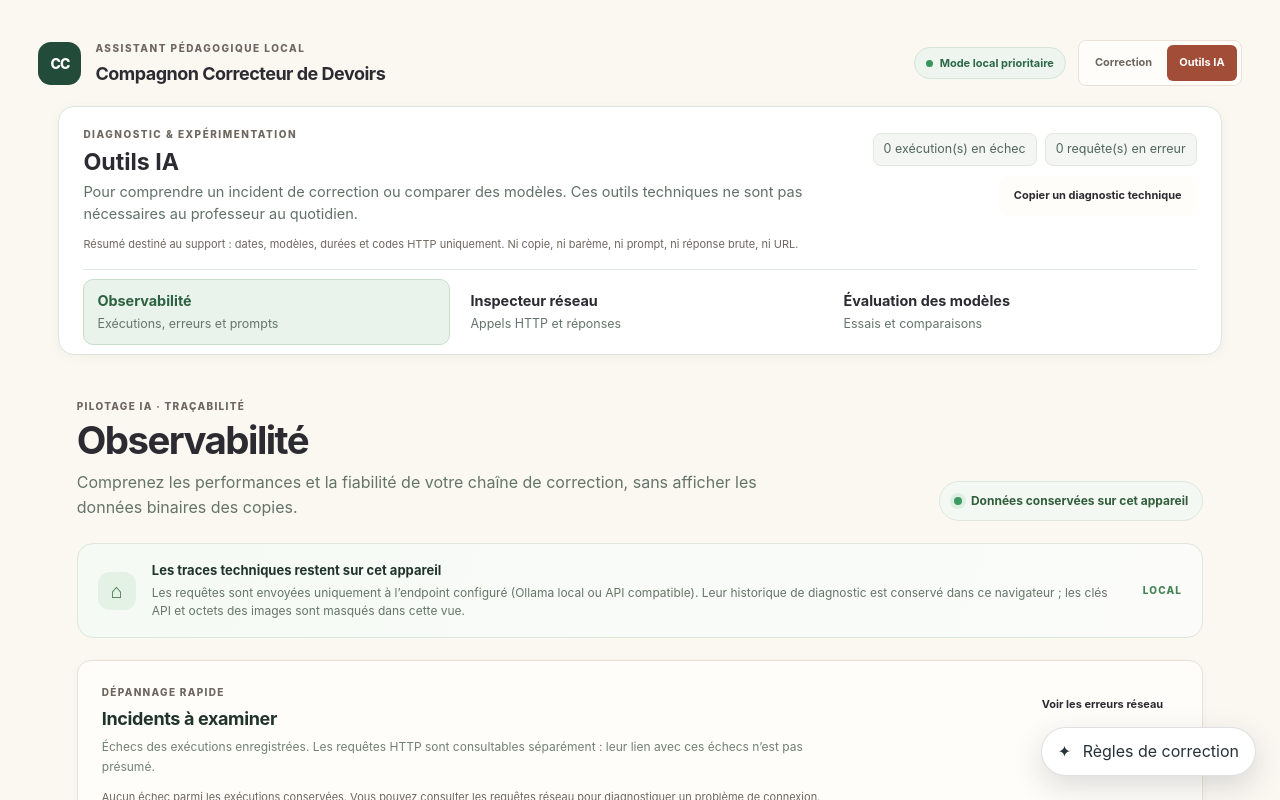
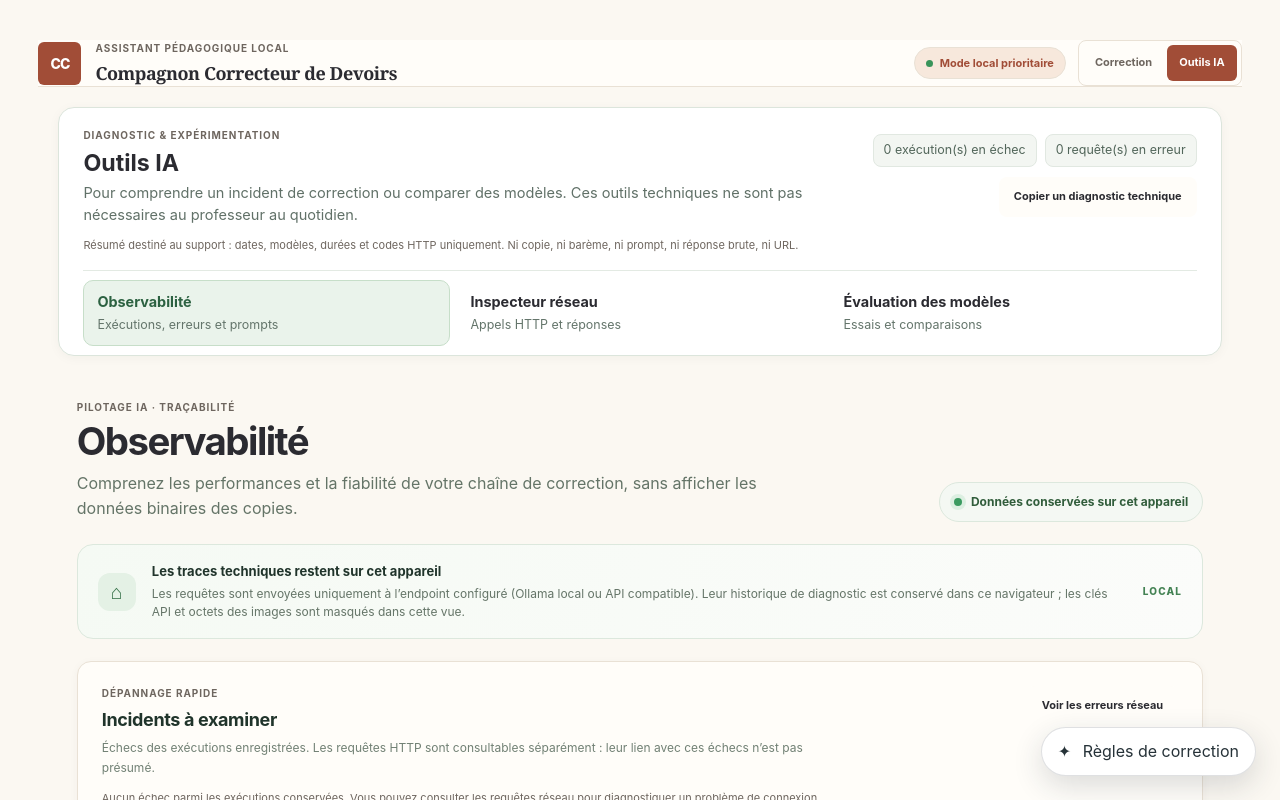
Before and after one commit to Sims07/Companion-Correcteur-Devoir, a React (Vite) app: page / in a window 1280 px wide. Both pictures are taken after a click on the button "Outils IA". Shown: the top 800 px of the page. Built offline with nearby package versions, Linux system fonts and the light colour scheme.

Commit message:
style(ateliers): apply editorial typography to common application shell

```diff
--- a/src/ui/design-system/application-theme.css
+++ b/src/ui/design-system/application-theme.css
@@ -6,8 +6,8 @@
   color-scheme: light;
   --app-page-width: 1480px;
   --app-page-gutter: clamp(16px, 3vw, 42px);
-  --app-surface-shadow: 0 2px 10px rgb(41 64 52 / 4%);
-  --app-panel-shadow: 0 4px 18px rgb(41 64 52 / 5%);
+  --app-surface-shadow: 0 2px 10px rgb(70 41 26 / 4%);
+  --app-panel-shadow: 0 4px 18px rgb(70 41 26 / 5%);
 }
 
 html {
@@ -119,13 +119,13 @@ body {
 
 .copy-review-header {
   border-color: var(--ds-color-border);
-  background: rgb(255 255 255 / 96%);
+  background: rgb(255 253 249 / 96%);
 }
 
 .copy-review-validation-bar {
   border-color: var(--ds-color-border);
-  background: rgb(255 255 255 / 96%);
-  box-shadow: 0 -6px 20px rgb(41 64 52 / 5%);
+  background: rgb(255 253 249 / 96%);
+  box-shadow: 0 -6px 20px rgb(70 41 26 / 5%);
 }
 
 .observability-workspace {
@@ -315,3 +315,60 @@ body {
     white-space: normal;
   }
 }
+
+/* Atelier pédagogique: shared editorial hierarchy without adding teacher reading work. */
+body { font-family: Inter, ui-sans-serif, system-ui, -apple-system, "Segoe UI", sans-serif; }
+.topbar {
+  border-bottom: 1px solid var(--ds-color-border);
+  background: var(--ds-color-surface);
+}
+.topbar h1,
+.assignments-home-heading h2,
+.workspace-heading h2,
+.teacher-launch-heading h2,
+.copy-overview-heading h2,
+.assignment-creation-heading h3,
+.review-source-heading h3 {
+  font-family: var(--ds-font-editorial);
+  font-weight: 700;
+  letter-spacing: -.025em;
+}
+.brand-mark {
+  background: var(--ds-color-brand-700);
+  color: #fff;
+  border-radius: var(--ds-radius-sm);
+}
+.eyebrow, .observability-eyebrow {
+  letter-spacing: .095em;
+  font-weight: 750;
+}
+.teacher-flow-shell .teacher-sidebar {
+  background: #f7f0e6;
+  border-color: var(--ds-color-border);
+}
+.primary-button, .assignment-open-button, .ds-button--primary {
+  color: #fff;
+  background: var(--ds-color-brand-700);
+}
+.primary-button:hover:not(:disabled),
+.assignment-open-button:hover:not(:disabled),
+.ds-button--primary:hover:not(:disabled) {
+  color: #fff;
+  background: #8b3f2e;
+}
+.secondary-button, .ds-button--secondary {
+  background: var(--ds-color-surface);
+  color: var(--ds-color-text);
+  border-color: var(--ds-color-border-strong);
+}
+.local-badge {
+  border-color: var(--ds-color-border);
+  background: var(--ds-color-brand-100);
+  color: var(--ds-color-brand-700);
+}
+.copy-review-header, .copy-review-validation-bar {
+  background: rgb(255 253 249 / 96%);
+}
+@media (prefers-reduced-motion: reduce) {
+  .ds-button, .assignment-overview-card, .primary-button, .secondary-button { transition: none; }
+}
```
